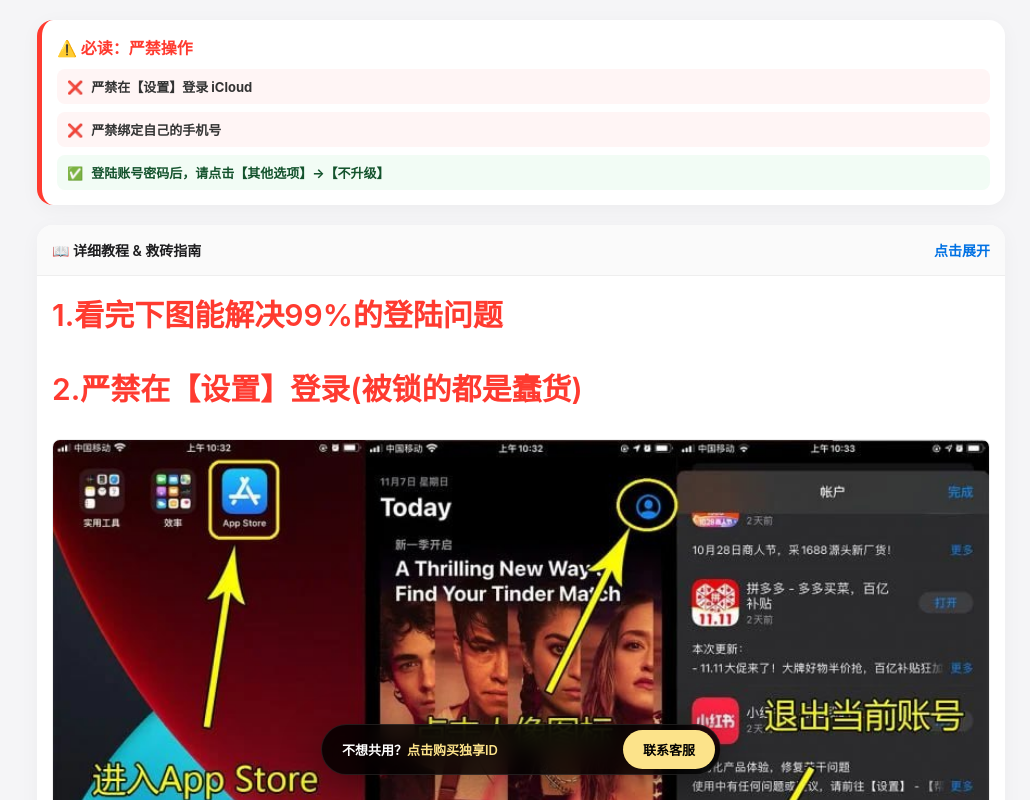
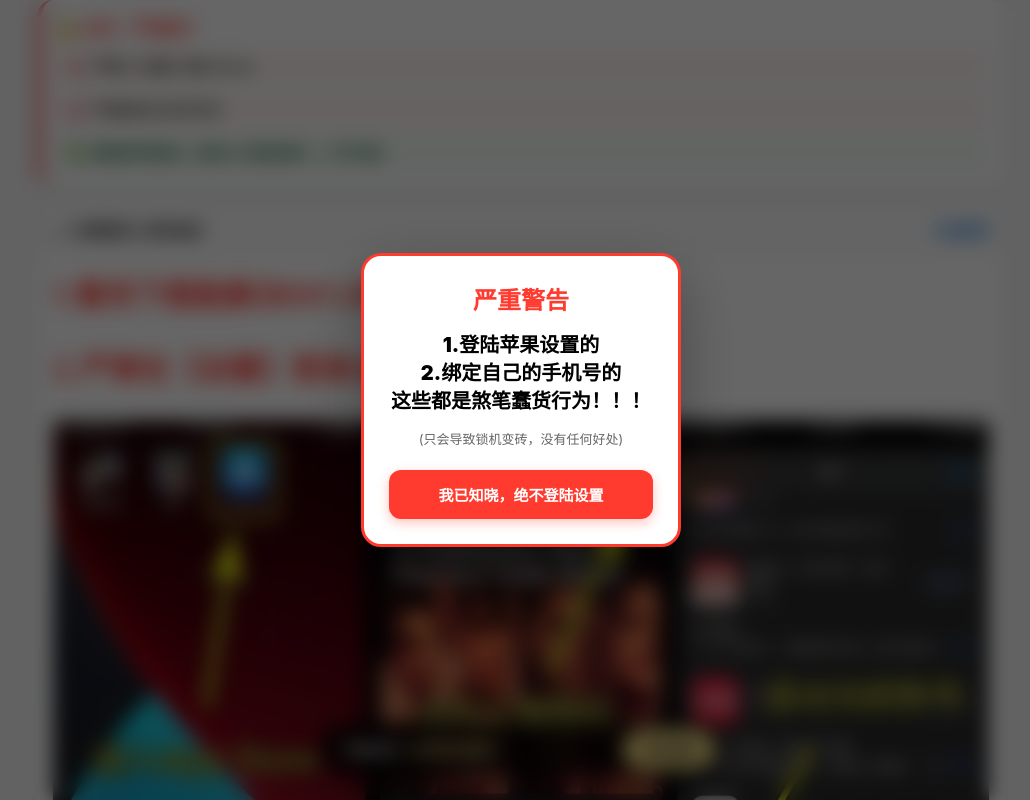
Before and after one commit to Chenghana/woko-monitor, a website: page index.html in a window 1280 px wide. Shown: the top 800 px of the page, without its empty margins (119-1149 px from the left). Drawn offline with Linux system fonts and the light colour scheme; no server answers.

Commit message:
Update index.html

```diff
--- a/index.html
+++ b/index.html
@@ -25,7 +25,7 @@
             --text-sub: #86868b;
             --danger: #ff3b30;
             --success: #34c759;
-            --gold: #FFD700;
+            --gold: #BF953F;
             --radius: 16px;
             --shadow: 0 4px 20px rgba(0,0,0,0.04);
         }
@@ -48,14 +48,13 @@
 
         .container { max-width: 1000px; margin: 0 auto; padding: 20px 16px 0 16px; }
 
-        /* 🔥🔥🔥 黑金价目表 (保留尊贵样式) 🔥🔥🔥 */
+        /* 🔥🔥🔥 黑金价目表 🔥🔥🔥 */
         .price-card {
             background: linear-gradient(135deg, #1c1c1e 0%, #2c2c2e 100%);
             border: 1px solid #FFD700;
             border-radius: var(--radius); padding: 20px;
             box-shadow: 0 10px 30px rgba(0,0,0,0.2);
-            margin-bottom: 30px; /* 增加底部间距 */
-            position: relative; overflow: hidden;
+            margin-bottom: 30px; position: relative; overflow: hidden;
             cursor: pointer;
         }
         .price-card::before {
@@ -69,7 +68,6 @@
             display: flex; justify-content: space-between; align-items: center; margin-bottom: 15px;
             font-size: 17px; font-weight: 800; color: #FFD700;
         }
-        .price-header span { display: flex; align-items: center; gap: 6px; }
         .buy-hint { font-size: 12px; background: #FFD700; color: #000; padding: 4px 10px; border-radius: 20px; font-weight: bold; }
 
         .price-grid { display: grid; grid-template-columns: repeat(2, 1fr); gap: 12px; }
@@ -167,18 +165,22 @@
             padding: 10px 20px; border-radius: 40px; font-weight: 800; font-size: 13px;
         }
 
-        /* 弹窗及联系方式 */
+        /* 弹窗通用样式 */
         .modal-overlay { position: fixed; top: 0; left: 0; width: 100%; height: 100%; background: rgba(0,0,0,0.6); backdrop-filter: blur(10px); z-index: 3000; display: none; align-items: center; justify-content: center; opacity: 0; transition: opacity 0.2s; }
         .modal-overlay.active { display: flex; opacity: 1; }
         .modal-box { background: #fff; width: 85%; max-width: 320px; border-radius: 20px; padding: 25px; text-align: center; box-shadow: 0 20px 60px rgba(0,0,0,0.3); transform: scale(0.9); transition: transform 0.2s cubic-bezier(0.34, 1.56, 0.64, 1); }
         .modal-overlay.active .modal-box { transform: scale(1); }
+
         .modal-title { font-size: 18px; font-weight: 800; color: #1d1d1f; margin-bottom: 10px; }
         .modal-desc { font-size: 14px; color: #424245; margin-bottom: 20px; line-height: 1.5; }
         .modal-options { display: grid; gap: 12px; }
         .modal-btn { padding: 14px; border-radius: 12px; font-size: 15px; font-weight: 600; cursor: pointer; border: none; width: 100%; }
+
         .btn-primary { background: #0071e3; color: #fff; box-shadow: 0 4px 12px rgba(0,113,227,0.3); }
         .btn-secondary { background: #f5f5f7; color: #1d1d1f; border: 1px solid #d1d1d6; }
         .btn-vip { background: linear-gradient(90deg, #FCE38A, #F38181); color: #333; border: none; margin-top: 10px; font-weight: 800; }
+        .btn-danger-fill { background: #ff3b30; color: #fff; box-shadow: 0 4px 12px rgba(255, 59, 48, 0.3); }
+        .btn-danger-fill:disabled { background: #ccc; box-shadow: none; cursor: not-allowed; }
 
         .contact-box { text-align: left; }
         .contact-row { display: flex; justify-content: space-between; align-items: center; background: #f9f9f9; padding: 15px; border-radius: 12px; margin-bottom: 10px; border: 1px solid #eee; }
@@ -206,8 +208,9 @@
 <body>
     <div id="toast" class="toast">✅ 已复制</div>
 
-    <div class="container" style="padding-bottom: 0;">
 
+
+    <div class="container" style="padding-top:0;">
         <div class="alert-card">
             <div style="font-weight:700; color:var(--danger); margin-bottom:10px;">⚠️ 必读：严禁操作</div>
             <div class="alert-grid">
@@ -276,6 +279,21 @@
         <button class="float-btn">联系客服</button>
     </div>
 
+    <div id="entryWarningModal" class="modal-overlay">
+        <div class="modal-box" style="border: 3px solid #ff3b30; background:#fff;">
+            <div class="modal-title" style="color:#ff3b30;font-size:24px;">严重警告</div>
+            <div class="modal-desc" style="font-size:20px;font-weight:900;color:#000000;line-height:1.4;margin:15px 0;">
+                1.登陆苹果设置的<br>2.绑定自己的手机号的<br>这些都是煞笔蠢货行为！！！
+            </div>
+            <div class="modal-desc" style="color:#666;font-size:13px;">
+                (只会导致锁机变砖，没有任何好处)
+            </div>
+            <button id="entryBtn" class="modal-btn btn-danger-fill" onclick="closeEntryWarning()" disabled>
+                我知道了 (3)
+            </button>
+        </div>
+    </div>
+
     <div id="accountModal" class="modal-overlay">
         <div class="modal-box">
             <div style="font-size:40px;margin-bottom:10px;">📍</div>
@@ -337,21 +355,48 @@
         // 👇👇👇【修改联系方式】👇👇👇
         const CONTACT_CONFIG = {
             WECHAT: 'han91918888',
-            QQ: ''
+            QQ: '1656449384'
         };
         // 👆👆👆
 
         const CONFIG = {
-            USER: 'ChengHana', GIST: 'e79ed4c61b1c7a5d37292b398ad11c36', FILE: 'fan.json'
+            USER: 'ChengHana', GIST: '73035d1eccbe15aaf4185f875fe941d0', FILE: 'fan.json'
         };
 
         let tempText = '';
 
         window.onload = function() {
+            // 1. 启动开屏警告
+            showEntryWarning();
+
+            // 2. 初始化数据
             initData();
             document.getElementById('wxId').innerText = CONTACT_CONFIG.WECHAT;
             document.getElementById('qqId').innerText = CONTACT_CONFIG.QQ;
         };
+
+        // 😡 开屏警告逻辑
+        function showEntryWarning() {
+            const modal = document.getElementById('entryWarningModal');
+            const btn = document.getElementById('entryBtn');
+            modal.classList.add('active');
+
+            let count = 3;
+            const timer = setInterval(() => {
+                count--;
+                if(count > 0) {
+                    btn.innerText = `我知道了 (${count})`;
+                } else {
+                    clearInterval(timer);
+                    btn.innerText = "我已知晓，绝不登陆设置";
+                    btn.disabled = false;
+                }
+            }, 1000);
+        }
+
+        function closeEntryWarning() {
+            document.getElementById('entryWarningModal').classList.remove('active');
+        }
 
         async function initData() {
             const tip = document.getElementById('status-tip');
@@ -377,7 +422,7 @@
                 return bIsWoko - aIsWoko;
             });
 
-            // 👑 VIP 卡片 (作为第一张卡片)
+            // 👑 VIP 卡片
             let html = `
             <div class="card vip-card">
                 <div class="vip-title">👑 苹果ID独享账号</div>
@@ -394,14 +439,14 @@
                 <div class="card" style="animation: fadeIn 0.5s ease backwards ${index * 0.05}s">
                     <div class="card-top"><span class="region-badge">${item.region||'全球'}</span>${statusHtml}</div>
                     <div class="field-group">
-                        <div class="field-label">账号 (需确认位置)</div>
+                        <div class="field-label">账号</div>
                         <div class="input-wrapper">
                             <input class="account-input" value="${item.username}" readonly onclick="startAccountFlow('${item.username}')">
                             <button class="btn-copy account-btn" onclick="startAccountFlow('${item.username}')">复制</button>
                         </div>
                     </div>
                     <div class="field-group">
-                        <div class="field-label">密码 (需答题验证)</div>
+                        <div class="field-label">密码</div>
                         <div class="input-wrapper">
                             <input class="account-input" value="${item.password}" readonly onclick="startPasswordFlow('${item.password}')">
                             <button class="btn-copy danger" onclick="startPasswordFlow('${item.password}')">复制</button>
```
